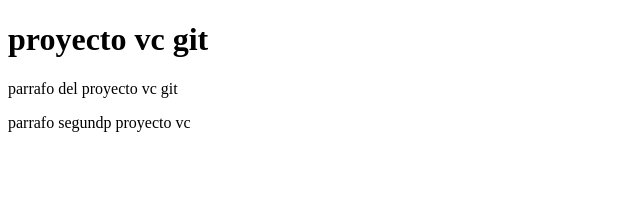
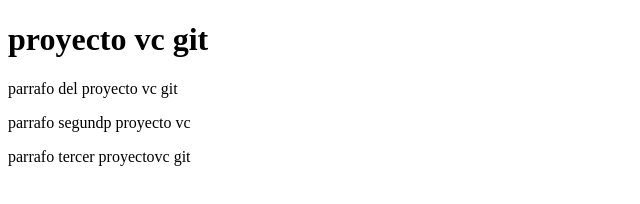
Before and after one commit to clvm-chile/proyectovcgit, a plain HTML site: page index.html in a window 1280 px wide. Shown: the whole page, without its empty margins (0-640 px from the left). Drawn offline with Linux system fonts and the light colour scheme.

Commit message:
cambio 3 parrafo

```diff
--- a/index.html
+++ b/index.html
@@ -11,6 +11,7 @@
   <h1>proyecto vc git</h1>
   <p> parrafo del proyecto vc git</p>
   <p>parrafo segundp proyecto vc</p>
+  <p>parrafo tercer proyectovc git</p>
 </body>
 
 </html>
```
